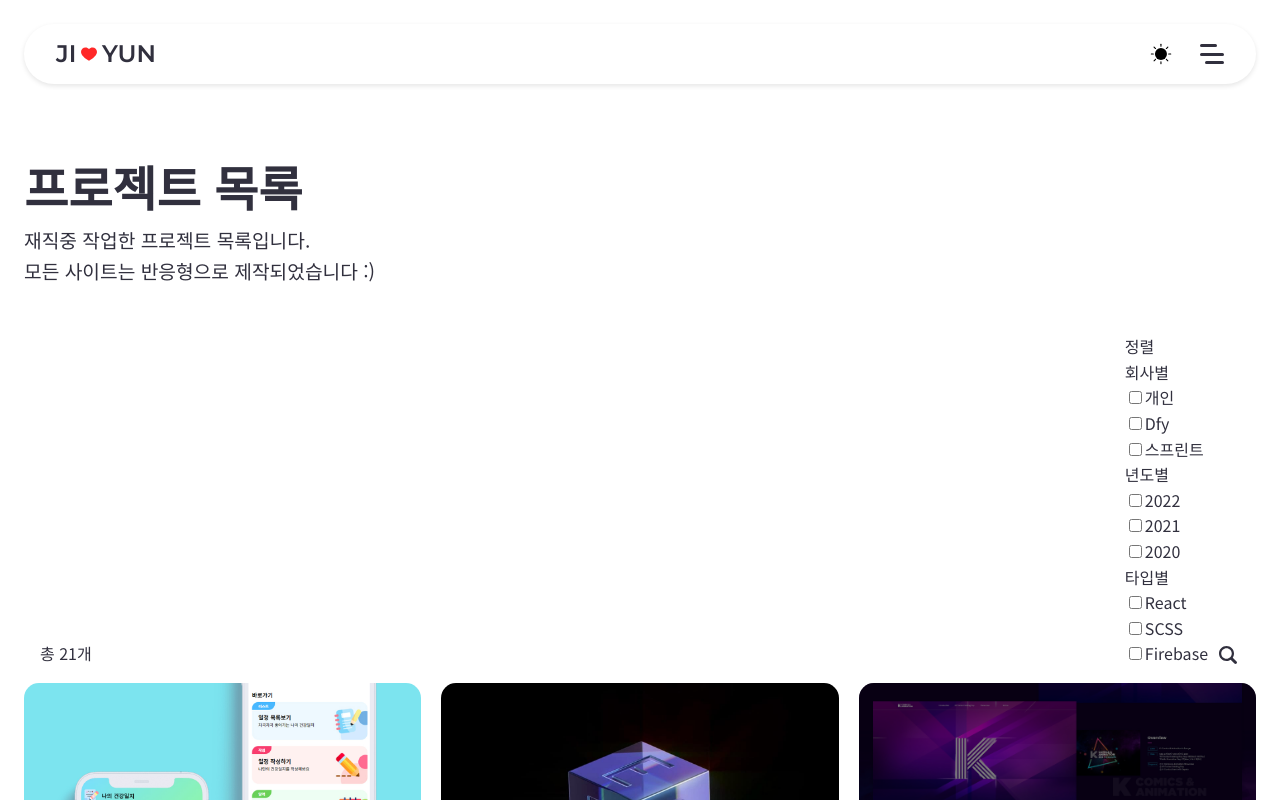
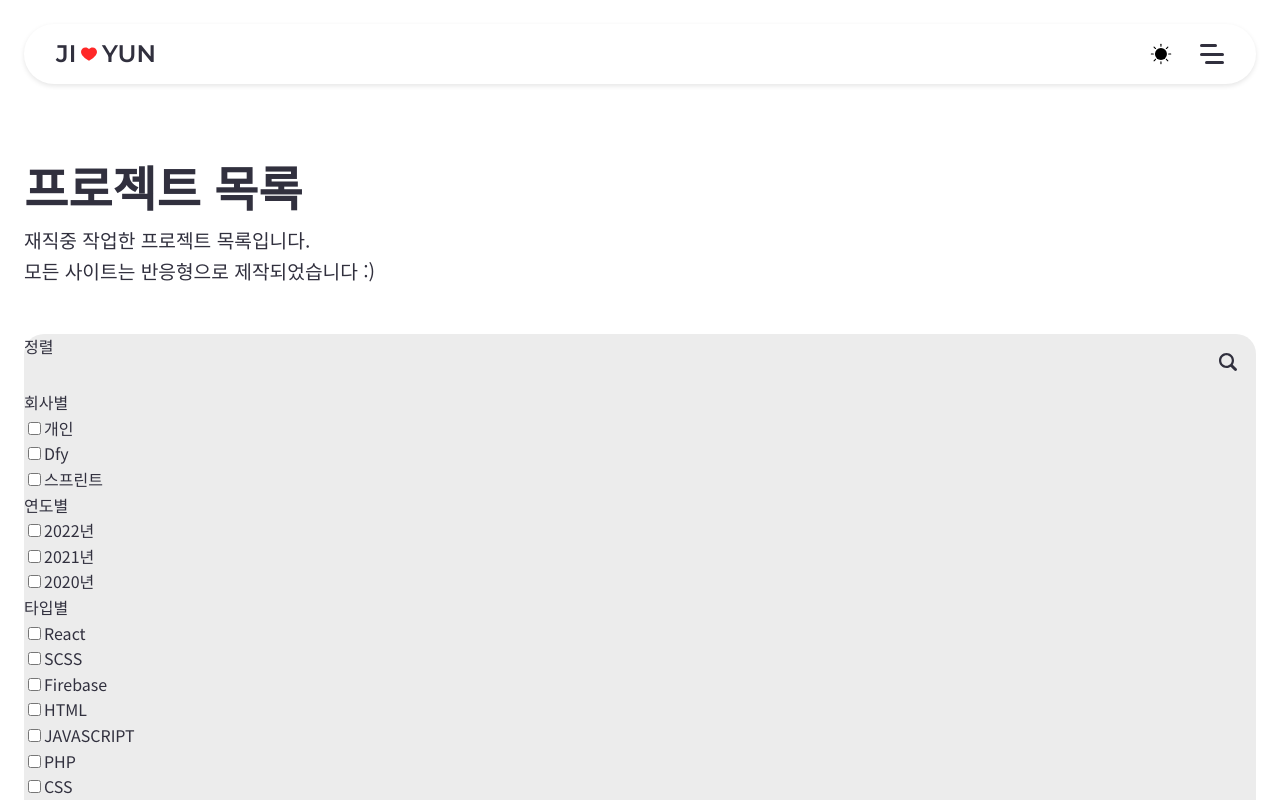
Before and after one commit to jiyun03/portfolio2023, a React (Create React App) app: page /portfolio in a window 1280 px wide. Shown: the top 800 px of the page. Built offline with nearby package versions, Linux system fonts and the light colour scheme.

Commit message:
포트폴리오 리스트 sort 기능
- sort, 검색 완료

```diff
--- a/src/components/common/Search.jsx
+++ b/src/components/common/Search.jsx
@@ -43,12 +43,11 @@ const SearchWrapper = styled.div`
     &-wrap {
       display: flex;
       align-items: center;
-      margin-bottom: -1rem;
       border-radius: 20px;
       transition: width 0.3s;
       svg {
-        padding: 1rem 0.5rem;
-        width: 2.5rem;
+        padding: 1rem;
+        width: 3.5rem;
         min-width: 2.5rem;
         height: 3.5rem;
         cursor: pointer;
--- a/src/components/common/Sort.jsx
+++ b/src/components/common/Sort.jsx
@@ -7,9 +7,6 @@ export default function Sort({ content, sort }) {
 
   return (
     <SortWrapper>
-      <div className="sort">
-        정렬
-        <div>
       {content.map((item, idx) => {
         return (
           <div key={idx}>
@@ -62,8 +59,6 @@ export default function Sort({ content, sort }) {
           </div>
         )
       })}
-        </div>
-      </div>
     </SortWrapper>
   )
 }
--- a/src/components/portfolio/Lists.jsx
+++ b/src/components/portfolio/Lists.jsx
@@ -27,6 +27,17 @@ export default function Lists() {
       item: [],
     },
   ]
+  // 전체 리스트 배열
+  const [lists, setLists] = useState([])
+  // sort 된 리스트 배열 (검색, sort)
+  const [listsSort, setListsSort] = useState([])
+  const [listsSortSearch, setListsSortSearch] = useState('')
+  const [listsSortYear, setListsSortYear] = useState([])
+  const [listsSortType, setListsSortType] = useState([])
+  // 리스트 limit 값 배열
+  const [listsLimit, setListsLimit] = useState(defaultLimit)
+  // sort 저장용 배열
+  const [sortArray, setSortArray] = useState(sortDefault)
   const sortContents = [
     {
       name: '회사별',
@@ -37,31 +48,14 @@ export default function Lists() {
       ],
     },
     {
-      name: '년도별',
-      item: [
-        { id: '2022', name: '2022' },
-        { id: '2021', name: '2021' },
-        { id: '2020', name: '2020' },
-      ],
+      name: '연도별',
+      item: listsSortYear,
     },
     {
       name: '타입별',
-      item: [
-        { id: 'React', name: 'React' },
-        { id: 'SCSS', name: 'SCSS' },
-        { id: 'Firebase', name: 'Firebase' },
-      ],
+      item: listsSortType,
     },
   ]
-  // 전체 리스트 배열
-  const [lists, setLists] = useState([])
-  // sort 된 리스트 배열 (검색, sort)
-  const [listsSort, setListsSort] = useState([])
-  const [listsSortSearch, setListsSortSearch] = useState('')
-  // 리스트 limit 값 배열
-  const [listsLimit, setListsLimit] = useState(defaultLimit)
-  // sort 저장용 배열
-  const [sortArray, setSortArray] = useState(sortDefault)
 
   // 검색어 state 저장
   const searchChange = (e) => {
@@ -115,21 +109,18 @@ export default function Lists() {
         : sortDuplicatesFind
 
     // [검색] input에 작성한 타이틀, 서브타이틀 검색
+    const searchLists = sortFlat.length === 0 ? lists : sortDuplicates
     const search =
       listsSortSearch !== ''
-        ? sortDuplicates.filter((list) => {
+        ? searchLists.filter((list) => {
             return (
               list.title.toLowerCase().includes(listsSortSearch) ||
               list.subtitle.toLowerCase().includes(listsSortSearch)
             )
           })
-        : sortDuplicates
+        : searchLists
 
-    if (sortFlat.length !== 0) {
     setListsSort(search)
-    } else {
-      setListsSort(search)
-    }
   }, [sortArray, lists, listsSortSearch])
 
   // [더보기] 더보기 버튼
@@ -147,6 +138,26 @@ export default function Lists() {
       .get(`${path}/DB/portfolio.json`)
       .then((json) => setLists(json.data.portfolio))
   }, [])
+
+  useEffect(() => {
+    if (lists.length !== 0) {
+      // 연도, 타입 설정
+      const yearsMap = new Map()
+      const typesMap = new Map()
+
+      lists.forEach((item) => {
+        const year = item.date.split('.')[0]
+        const type = item.type.split('|')
+        yearsMap.set(year, { id: year, name: `${year}년` })
+        type.forEach((itemType) => {
+          typesMap.set(itemType, { id: itemType, name: itemType })
+        })
+      })
+
+      setListsSortYear([...yearsMap.values()])
+      setListsSortType([...typesMap.values()])
+    }
+  }, [lists])
 
   useEffect(() => {
     // [리스트] sort 된 리스트 목록 state 업데이트
@@ -168,11 +179,11 @@ export default function Lists() {
         }}
       />
       <ToolWrapper>
-        <div className="total">
-          총 <span>{listsSort.length}</span>개
+        <div className="tool">
+          <div className="tool__title-wrap">
+            <div className="tool__title">정렬</div>
+            <Search onChange={searchChange} />
           </div>
-        <div className="tool">
-          <SortWrapper>
           <Sort
             content={sortContents}
             sort={{
@@ -181,8 +192,9 @@ export default function Lists() {
               setSortArray: setSortArray,
             }}
           />
-          </SortWrapper>
-          <Search onChange={searchChange} />
+        </div>
+        <div className="total">
+          총 <span>{listsSort.length}</span>개
         </div>
       </ToolWrapper>
       <ListsWrapper>
@@ -205,14 +217,19 @@ export default function Lists() {
 }
 
 const ToolWrapper = styled.div`
-  display: flex;
-  align-items: end;
-  justify-content: space-between;
-  padding: 0 0.5rem 0 1rem;
   margin-bottom: 1rem;
   .tool {
+    background-color: #ececec;
+    border-radius: 20px;
+    &__title {
+      &-wrap {
         display: flex;
-    align-items: end;
+        justify-content: space-between;
+      }
+    }
+  }
+  .total {
+    padding: 0 0.5rem 0 1rem;
   }
 `
 
@@ -229,8 +246,6 @@ const ListsMore = styled.div`
     cursor: pointer;
   }
 `
-
-const SortWrapper = styled.div``
 
 const ListsWrapper = styled.div`
   margin-top: 5rem;
```
Lines whose indentation alone changed are shown as unchanged.
